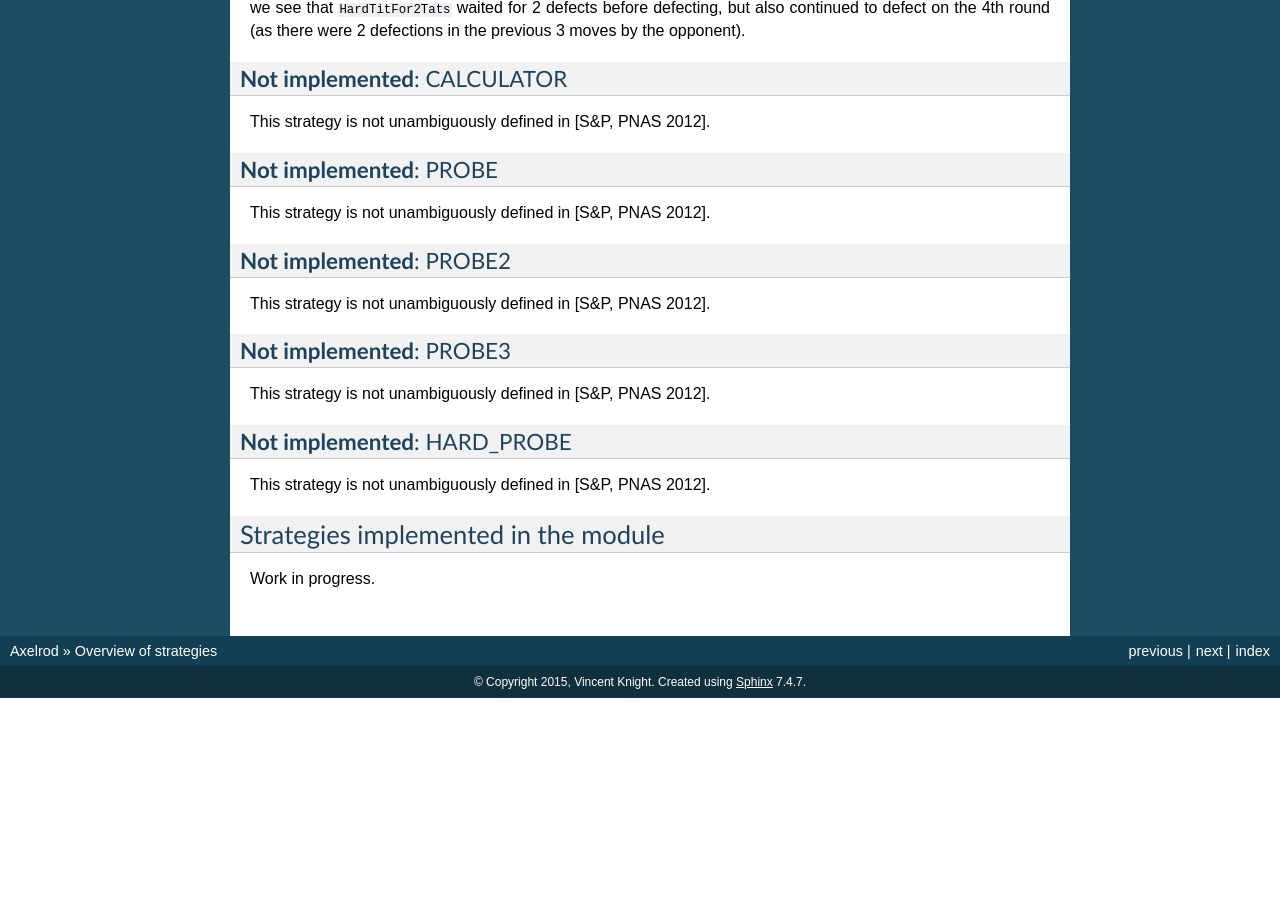
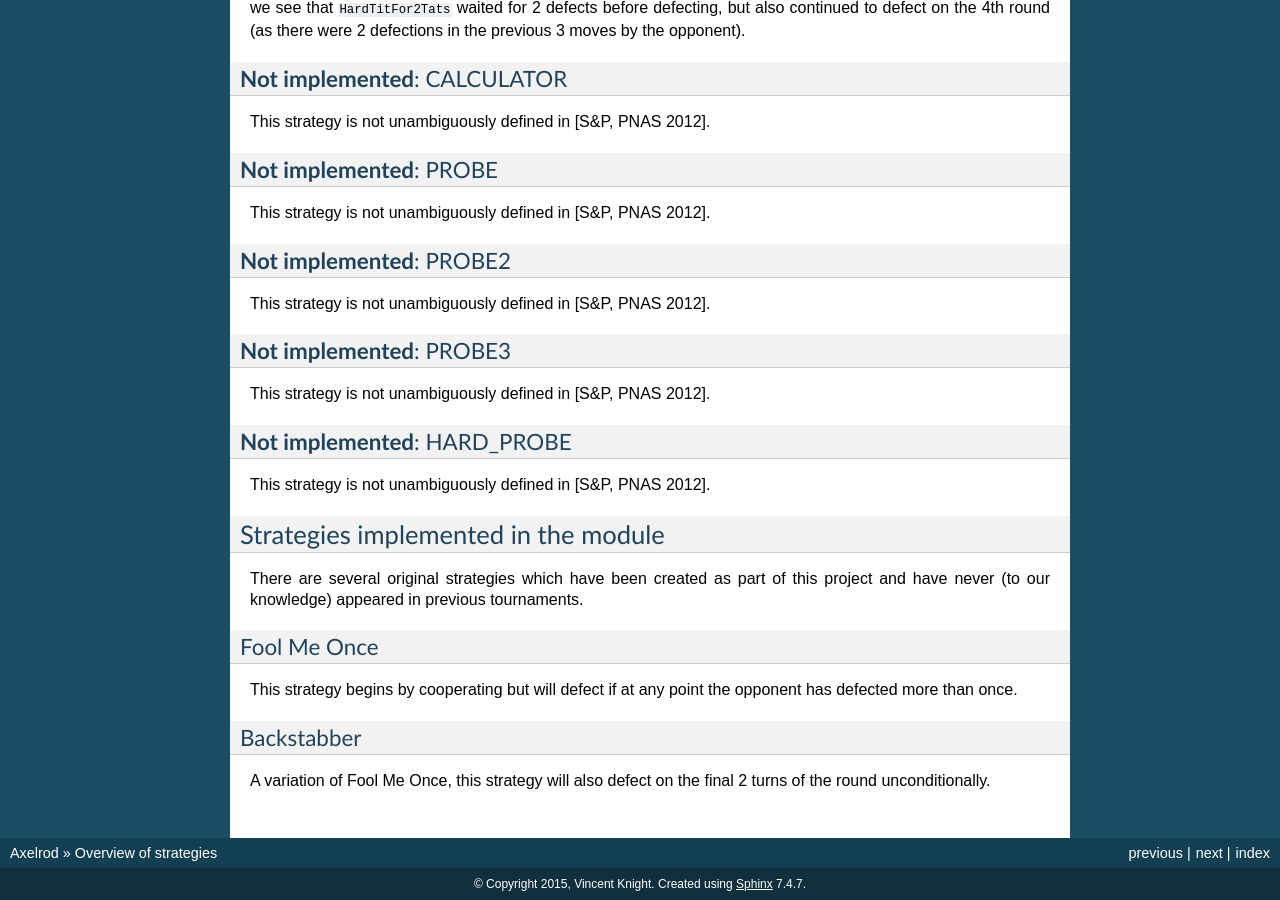
Before and after one commit to Axelrod-Python/Axelrod, a Sphinx documentation site: the page built from docs/overview_of_strategies.rst, in a window 1280 px wide and 900 px high, scrolled down 14035 px. Built offline with Sphinx 7.4.7, drawn with Linux system fonts in a browser that asks for light colours; before the commit the page ends 14733 px from its top, so only the background shows below that; some of the changed text lies outside the part shown.

Commit message:
Adds documentation for Fool Me Once and Backstabber

```diff
--- a/docs/overview_of_strategies.rst
+++ b/docs/overview_of_strategies.rst
@@ -852,4 +852,14 @@ This strategy is not unambiguously defined in [S&P, PNAS 2012].
 Strategies implemented in the module
 ------------------------------------
 
-Work in progress.
+There are several original strategies which have been created as part of this project and have never (to our knowledge) appeared in previous tournaments.
+
+Fool Me Once
+^^^^^^^^^^^
+
+This strategy begins by cooperating but will defect if at any point the opponent has defected more than once.
+
+Backstabber
+^^^^^^^^^^^
+
+A variation of Fool Me Once, this strategy will also defect on the final 2 turns of the round unconditionally.
```
Also changed, not shown: other parts of docs/overview_of_strategies.rst (+1 -1 lines).
